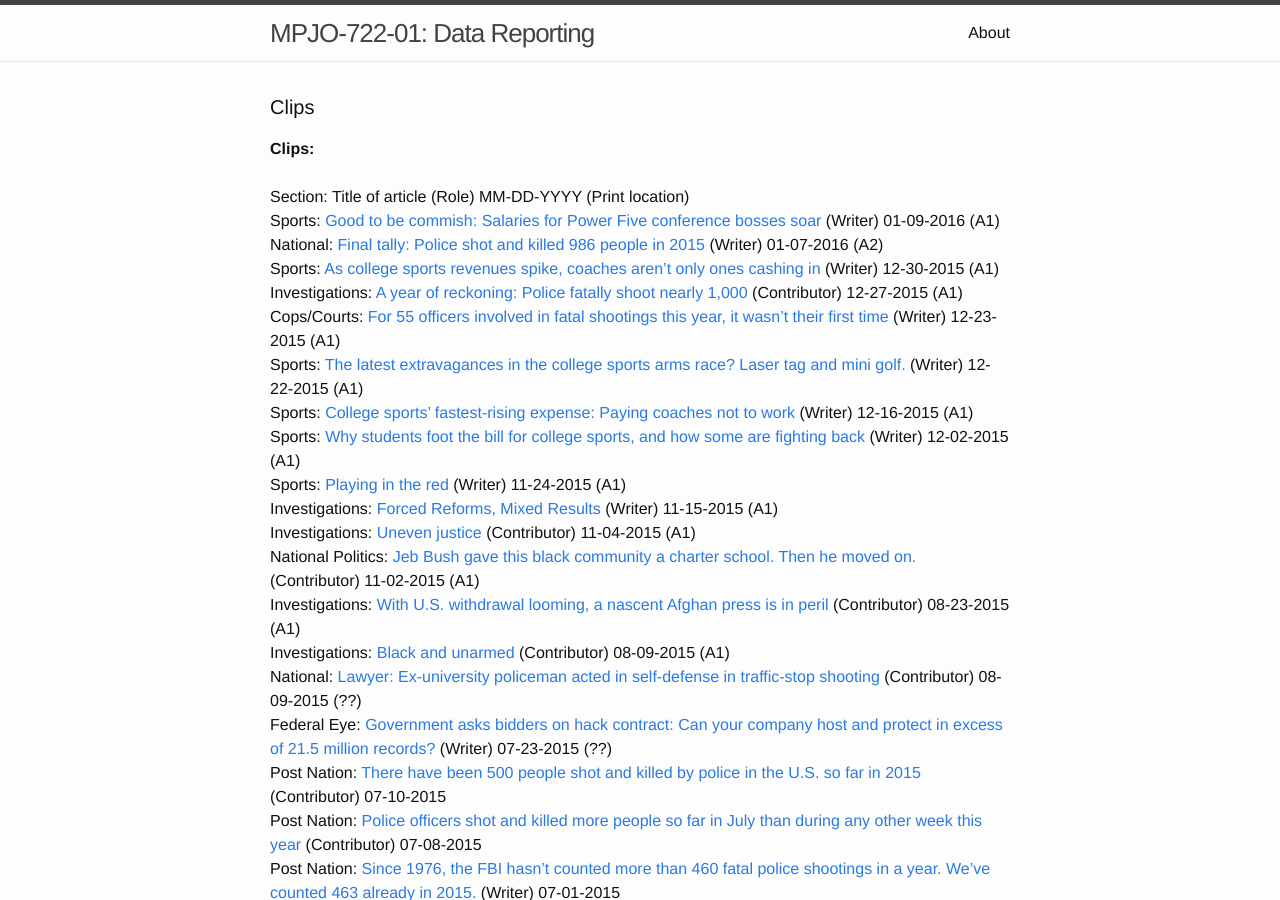
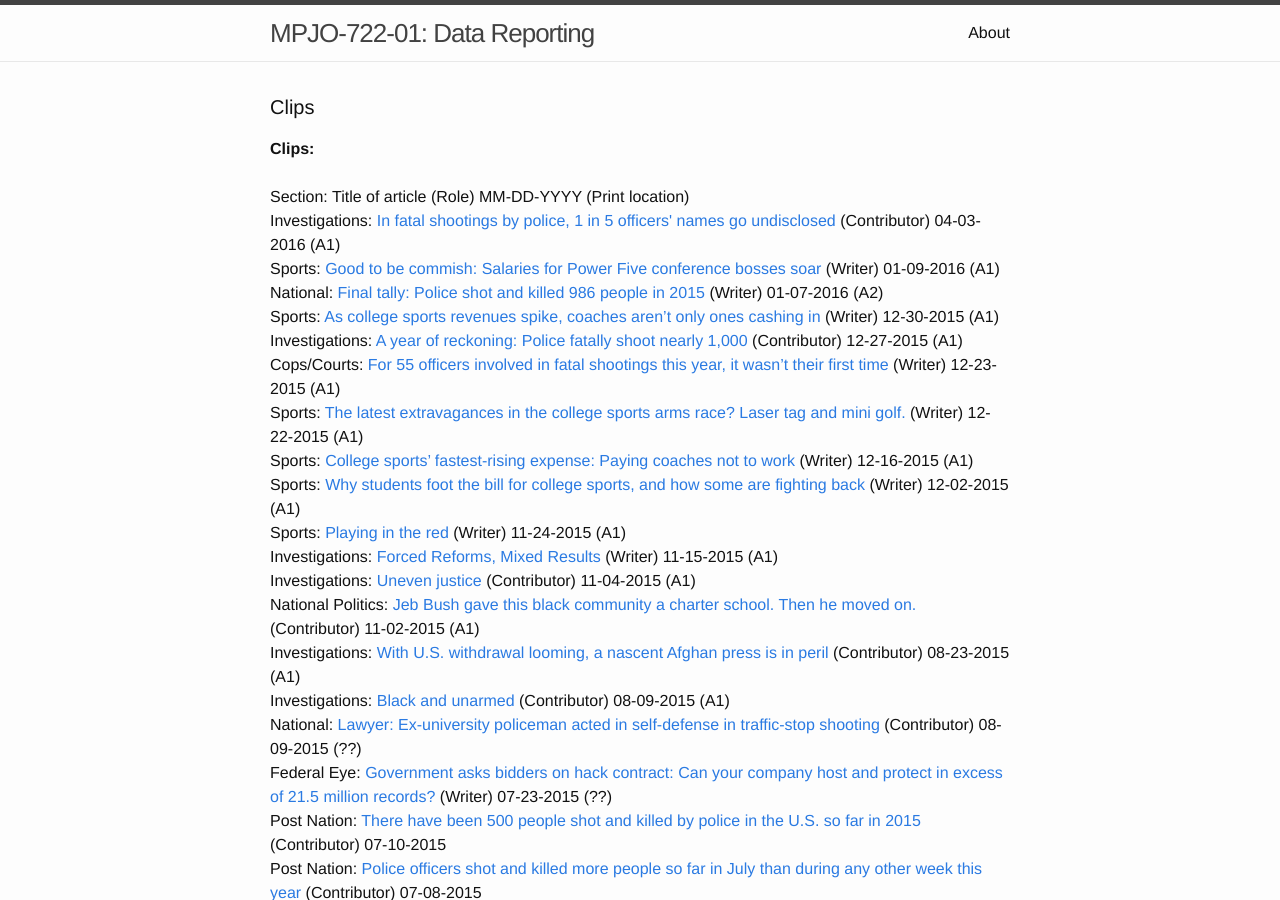
Before and after one commit to stevenrich-zz/stevenrich.github.io, a Jekyll site: the page built from clips.html, in a window 1280 px wide and 900 px high. Built offline with Jekyll 4.4.1, drawn with Linux system fonts in a browser that asks for light colours.

Commit message:
Update clips.html

```diff
--- a/clips.html
+++ b/clips.html
@@ -8,6 +8,7 @@ layout: default
 
   <b>Clips:</b> <br><br>
   Section: Title of article (Role) MM-DD-YYYY (Print location)<br>
+  Investigations: <a href="https://www.washingtonpost.com/investigations/in-fatal-shootings-by-police-1-in-5-officers-names-go-undisclosed/2016/03/31/4bb08bc8-ea10-11e5-b0fd-073d5930a7b7_story.html">In fatal shootings by police, 1 in 5 officers' names go undisclosed</a> (Contributor) 04-03-2016 (A1)<br>
   Sports: <a href="https://www.washingtonpost.com/sports/colleges/good-to-be-commish-salaries-for-power-five-conference-bosses-soar/2016/01/08/8b5dfe1c-b569-11e5-a76a-0b5145e8679a_story.html">Good to be commish: Salaries for Power Five conference bosses soar</a> (Writer) 01-09-2016 (A1)<br>
   National: <a href="https://www.washingtonpost.com/national/final-tally-police-shot-and-killed-984-people-in-2015/2016/01/05/3ec7a404-b3c5-11e5-a76a-0b5145e8679a_story.html">Final tally: Police shot and killed 986 people in 2015</a> (Writer) 01-07-2016 (A2)<br>
   Sports: <a href="https://www.washingtonpost.com/sports/as-college-sports-revenues-spike-coaches-arent-only-ones-cashing-in/2015/12/29/bbdb924e-ae15-11e5-9ab0-884d1cc4b33e_story.html">As college sports revenues spike, coaches aren’t only ones cashing in</a> (Writer) 12-30-2015 (A1)<br>
```
